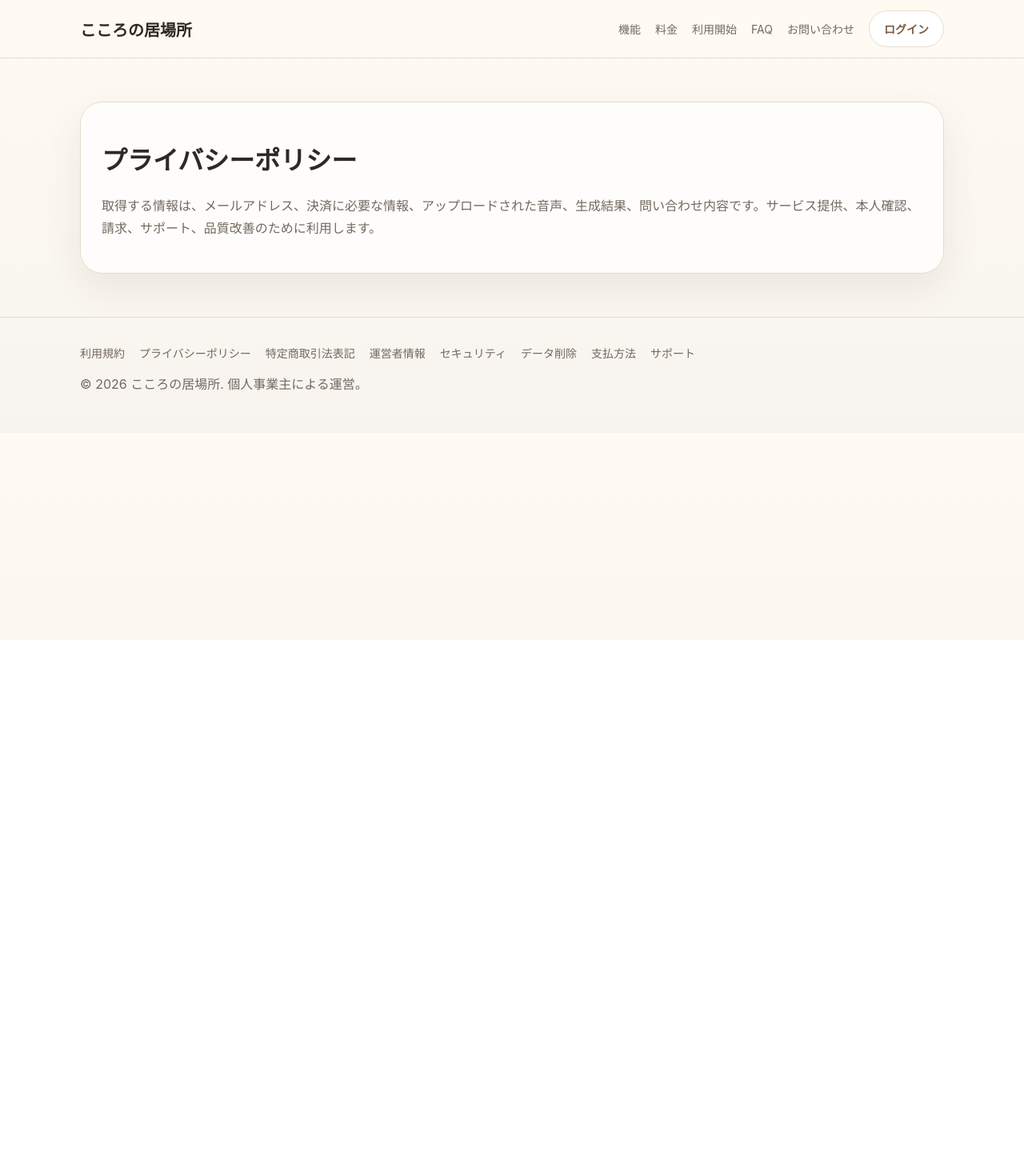
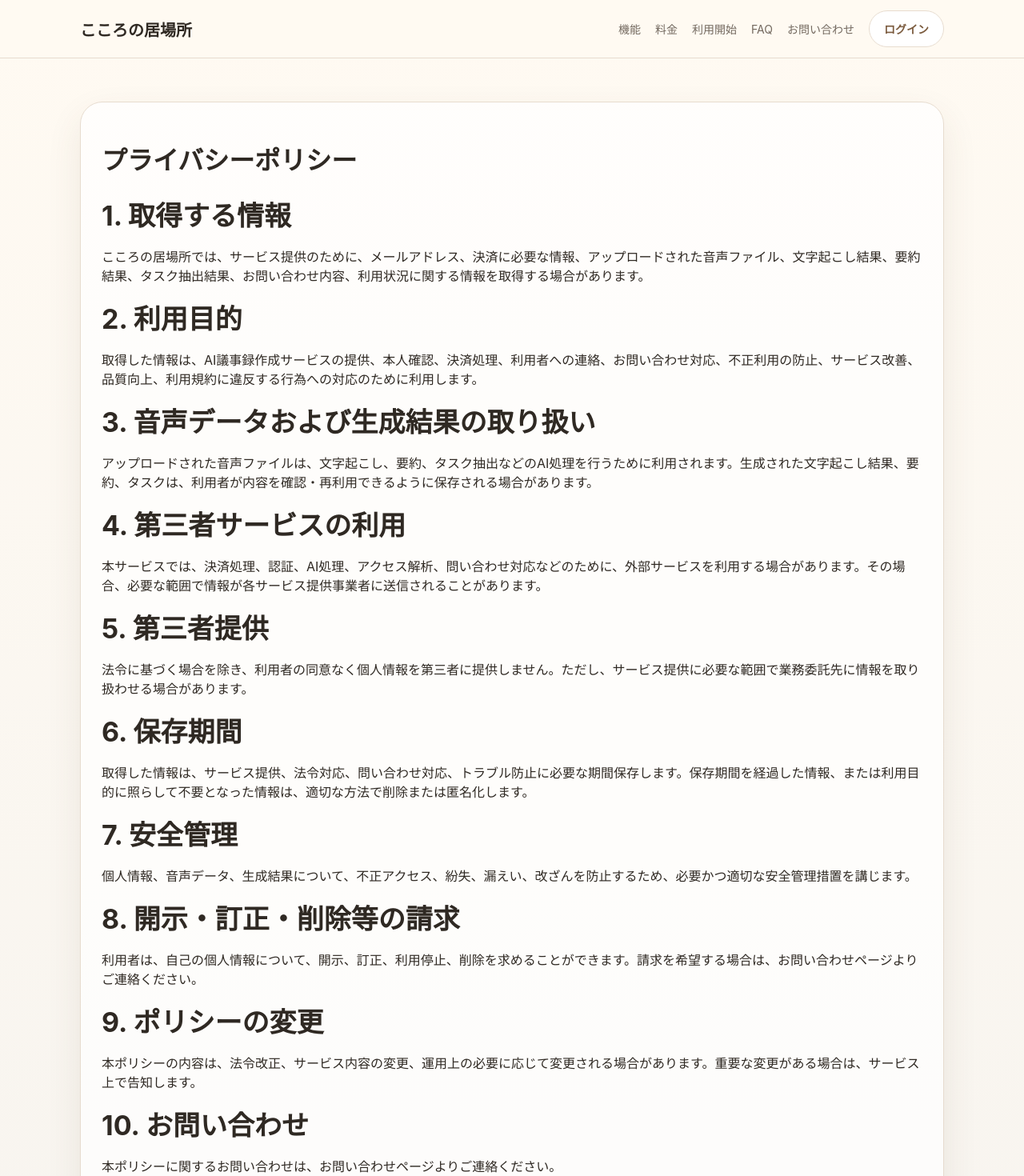
Before and after one commit to Yuki-ux-jpg-png/ai_gijiroku, a Next.js app: page /privacy in a window 1280 px wide. Shown: the top 1470 px of the page at 80% size. Before the commit the page ends 800 px from the top, so only its background shows below. Built offline with nearby package versions, Linux system fonts and the light colour scheme.

Commit message:
Update page.tsx

```diff
--- a/app/privacy/page.tsx
+++ b/app/privacy/page.tsx
@@ -1 +1,81 @@
-export default function Page(){return <main className="section"><div className="container"><div className="card"><h1>プライバシーポリシー</h1><p className="muted">取得する情報は、メールアドレス、決済に必要な情報、アップロードされた音声、生成結果、問い合わせ内容です。サービス提供、本人確認、請求、サポート、品質改善のために利用します。</p></div></div></main>}
+export default function Page() {
+  return (
+    <main className="section">
+      <div className="container">
+        <div className="card legal">
+          <h1>プライバシーポリシー</h1>
+
+          <section>
+            <h2>1. 取得する情報</h2>
+            <p>
+              こころの居場所では、サービス提供のために、メールアドレス、決済に必要な情報、アップロードされた音声ファイル、文字起こし結果、要約結果、タスク抽出結果、お問い合わせ内容、利用状況に関する情報を取得する場合があります。
+            </p>
+          </section>
+
+          <section>
+            <h2>2. 利用目的</h2>
+            <p>
+              取得した情報は、AI議事録作成サービスの提供、本人確認、決済処理、利用者への連絡、お問い合わせ対応、不正利用の防止、サービス改善、品質向上、利用規約に違反する行為への対応のために利用します。
+            </p>
+          </section>
+
+          <section>
+            <h2>3. 音声データおよび生成結果の取り扱い</h2>
+            <p>
+              アップロードされた音声ファイルは、文字起こし、要約、タスク抽出などのAI処理を行うために利用されます。生成された文字起こし結果、要約、タスクは、利用者が内容を確認・再利用できるように保存される場合があります。
+            </p>
+          </section>
+
+          <section>
+            <h2>4. 第三者サービスの利用</h2>
+            <p>
+              本サービスでは、決済処理、認証、AI処理、アクセス解析、問い合わせ対応などのために、外部サービスを利用する場合があります。その場合、必要な範囲で情報が各サービス提供事業者に送信されることがあります。
+            </p>
+          </section>
+
+          <section>
+            <h2>5. 第三者提供</h2>
+            <p>
+              法令に基づく場合を除き、利用者の同意なく個人情報を第三者に提供しません。ただし、サービス提供に必要な範囲で業務委託先に情報を取り扱わせる場合があります。
+            </p>
+          </section>
+
+          <section>
+            <h2>6. 保存期間</h2>
+            <p>
+              取得した情報は、サービス提供、法令対応、問い合わせ対応、トラブル防止に必要な期間保存します。保存期間を経過した情報、または利用目的に照らして不要となった情報は、適切な方法で削除または匿名化します。
+            </p>
+          </section>
+
+          <section>
+            <h2>7. 安全管理</h2>
+            <p>
+              個人情報、音声データ、生成結果について、不正アクセス、紛失、漏えい、改ざんを防止するため、必要かつ適切な安全管理措置を講じます。
+            </p>
+          </section>
+
+          <section>
+            <h2>8. 開示・訂正・削除等の請求</h2>
+            <p>
+              利用者は、自己の個人情報について、開示、訂正、利用停止、削除を求めることができます。請求を希望する場合は、お問い合わせページよりご連絡ください。
+            </p>
+          </section>
+
+          <section>
+            <h2>9. ポリシーの変更</h2>
+            <p>
+              本ポリシーの内容は、法令改正、サービス内容の変更、運用上の必要に応じて変更される場合があります。重要な変更がある場合は、サービス上で告知します。
+            </p>
+          </section>
+
+          <section>
+            <h2>10. お問い合わせ</h2>
+            <p>
+              本ポリシーに関するお問い合わせは、お問い合わせページよりご連絡ください。
+            </p>
+          </section>
+        </div>
+      </div>
+    </main>
+  );
+}
```
